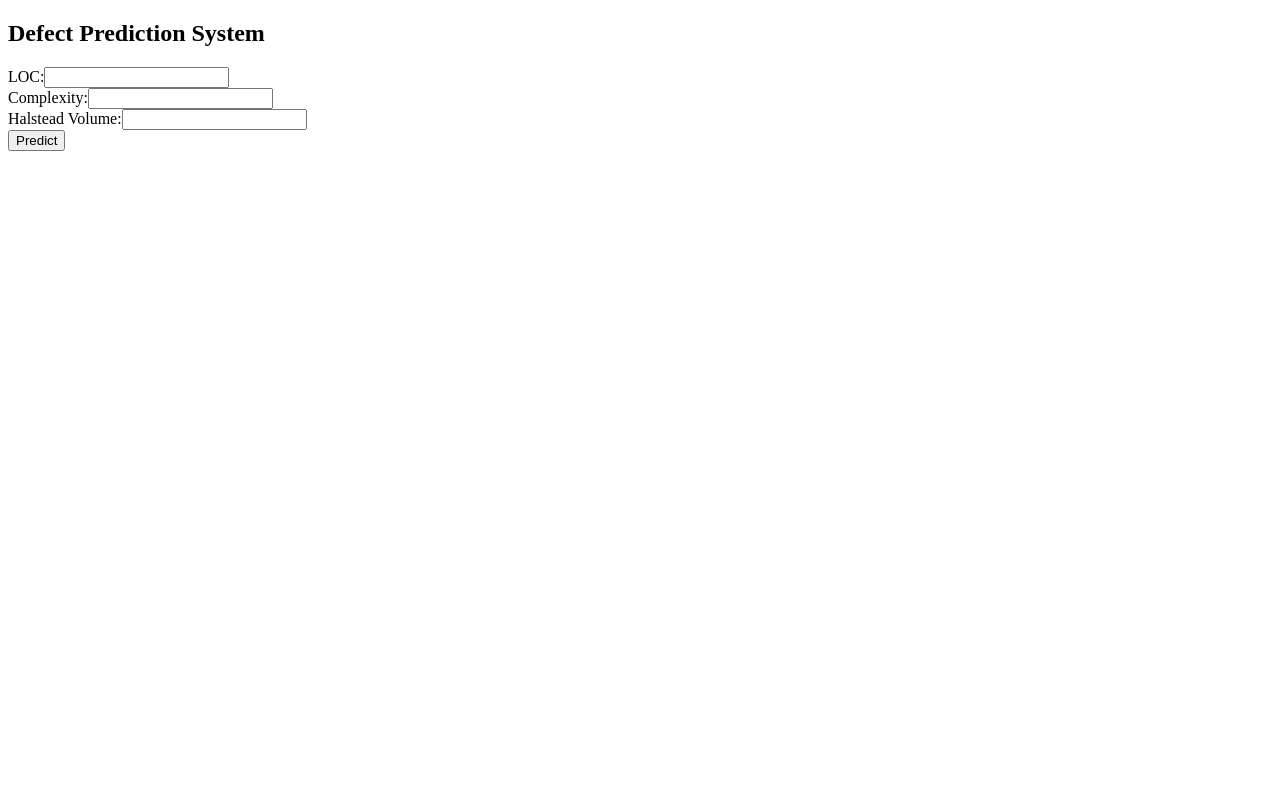
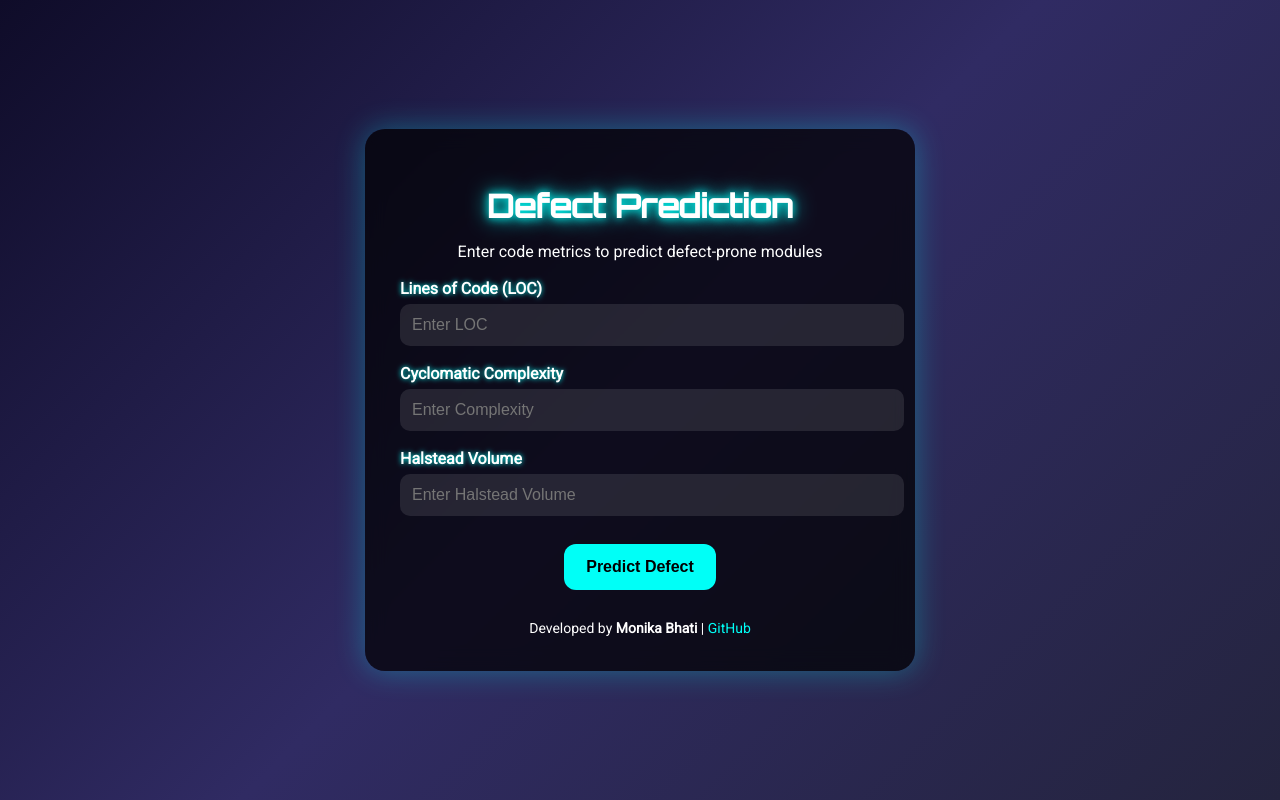
Before and after one commit to MonikaBuilds/DefectPrediction, a Flask app: page / in a window 1280 px wide. Run offline with Flask 3, Linux system fonts and the light colour scheme; parts of the project's set-up code (start-up, migrations or seed data) failed here and were passed over.

Commit message:
Describe what you changed, e.g., Updated frontend and fixed defect prediction input

```diff
--- a/app/app.py
+++ b/app/app.py
@@ -1,34 +1,43 @@
-from flask import Flask, request, render_template
+from flask import Flask, render_template, request
 import pickle
 import numpy as np
-from sklearn.preprocessing import StandardScaler
 
 app = Flask(__name__)
 
-# Load model
-with open(r"../model/defect_model.pkl", "rb") as f:
-    model = pickle.load(f)
+# Load your trained ML model (make sure defect_model.pkl exists in the app folder)
+model = pickle.load(open("defect_model.pkl", "rb"))
 
-scaler = StandardScaler()
-
-@app.route('/')
+@app.route("/")
 def home():
     return render_template("index.html")
 
-@app.route('/predict', methods=['POST'])
+@app.route("/predict", methods=["POST"])
 def predict():
-    try:
-        # Convert inputs to floats
-        features = [float(x) for x in request.form.values()]
-    except ValueError:
-        return render_template("index.html", prediction_text="Error: Please enter all numeric values.")
+    if request.method == "POST":
+        try:
+            # Get values from form
+            loc = int(request.form["loc"])
+            complexity = int(request.form["complexity"])
+            halstead = int(request.form["halstead"])
 
-    # Scale features and predict
-    features_scaled = scaler.fit_transform([features])
-    prediction = model.predict(features_scaled)
-    result = "Defective" if prediction[0] == 1 else "Clean"
-    return render_template("index.html", prediction_text=f"Module is {result}")
+            # Convert to numpy array
+            features = np.array([[loc, complexity, halstead]])
 
+            # Predict
+            prediction = model.predict(features)[0]
+            result = "Defect Prone" if prediction == 1 else "Not Defect Prone"
+
+            # Send back values + prediction
+            return render_template(
+                "index.html",
+                prediction=result,
+                loc=loc,
+                complexity=complexity,
+                halstead=halstead
+            )
+
+        except Exception as e:
+            return render_template("index.html", prediction=f"Error: {str(e)}")
 
 if __name__ == "__main__":
     app.run(debug=True)
--- a/app/static/style.css
+++ b/app/static/style.css
@@ -0,0 +1,114 @@
+/* Global Styles */
+body {
+    font-family: 'Roboto', sans-serif;
+    background: linear-gradient(135deg, #0f0c29, #302b63, #24243e);
+    color: #fff;
+    display: flex;
+    justify-content: center;
+    align-items: center;
+    min-height: 100vh;
+    margin: 0;
+}
+
+/* Container */
+.container {
+    background: rgba(0,0,0,0.7);
+    padding: 35px;
+    border-radius: 20px;
+    width: 100%;
+    max-width: 480px;
+    box-shadow: 0 0 30px rgba(0,255,255,0.3);
+    text-align: center;
+    backdrop-filter: blur(10px);
+}
+
+/* Heading */
+h1 {
+    font-family: 'Orbitron', sans-serif;
+    margin-bottom: 10px;
+    text-shadow: 0 0 8px #00fff7, 0 0 20px #00fff7;
+}
+
+/* Input Groups */
+.input-group {
+    margin: 18px 0;
+    text-align: left;
+}
+
+label {
+    display: block;
+    margin-bottom: 6px;
+    font-weight: bold;
+    text-shadow: 0 0 5px #00fff7;
+}
+
+input {
+    width: 100%;
+    padding: 12px;
+    border-radius: 10px;
+    border: none;
+    outline: none;
+    font-size: 16px;
+    background: rgba(255,255,255,0.1);
+    color: #fff;
+    transition: 0.3s;
+}
+
+input:focus {
+    background: rgba(255,255,255,0.2);
+    box-shadow: 0 0 10px #00fff7;
+}
+
+/* Button */
+button {
+    background: #00fff7;
+    color: #000;
+    padding: 14px 22px;
+    border: none;
+    border-radius: 12px;
+    cursor: pointer;
+    font-size: 16px;
+    margin-top: 10px;
+    font-weight: bold;
+    transition: 0.3s;
+}
+
+button:hover {
+    background: #00cfcf;
+    box-shadow: 0 0 15px #00fff7;
+}
+
+/* Prediction Result */
+.result {
+    margin-top: 25px;
+    padding: 18px;
+    border-radius: 12px;
+    font-size: 18px;
+    font-weight: bold;
+    text-shadow: 0 0 5px #000;
+}
+
+.result.defective {
+    background: rgba(255,0,0,0.7);
+    box-shadow: 0 0 20px red;
+}
+
+.result.not-defective {
+    background: rgba(0,255,0,0.7);
+    box-shadow: 0 0 20px lime;
+}
+
+/* Footer */
+footer {
+    margin-top: 30px;
+    font-size: 14px;
+}
+
+a {
+    color: #00fff7;
+    text-decoration: none;
+}
+
+a:hover {
+    text-decoration: underline;
+}
--- a/app/templates/index.html
+++ b/app/templates/index.html
@@ -1,17 +1,46 @@
 <!DOCTYPE html>
-<html>
+<html lang="en">
 <head>
-    <title>Defect Prediction System</title>
+    <meta charset="UTF-8">
+    <meta name="viewport" content="width=device-width, initial-scale=1.0">
+    <title>Futuristic Defect Prediction</title>
+    <link rel="stylesheet" href="{{ url_for('static', filename='style.css') }}">
+    <link href="https://fonts.googleapis.com/css2?family=Orbitron:wght@500&family=Roboto&display=swap" rel="stylesheet">
 </head>
 <body>
-    <h2>Defect Prediction System</h2>
+
+<div class="container">
+    <h1>Defect Prediction</h1>
+    <p>Enter code metrics to predict defect-prone modules</p>
+
     <form action="/predict" method="post">
-        <label>LOC:</label><input type="text" name="loc" required><br>
-        <label>Complexity:</label><input type="text" name="complexity" required><br>
-        <label>Halstead Volume:</label><input type="text" name="halstead" required><br>
+        <div class="input-group">
+            <label for="loc">Lines of Code (LOC)</label>
+            <input type="number" id="loc" name="loc" placeholder="Enter LOC" value="{{ loc or '' }}" required>
+        </div>
+        <div class="input-group">
+            <label for="complexity">Cyclomatic Complexity</label>
+            <input type="number" id="complexity" name="complexity" placeholder="Enter Complexity" value="{{ complexity or '' }}" required>
+        </div>
+        <div class="input-group">
+            <label for="halstead">Halstead Volume</label>
+            <input type="number" id="halstead" name="halstead" placeholder="Enter Halstead Volume" value="{{ halstead or '' }}" required>
+        </div>
 
-        <input type="submit" value="Predict">
+        <button type="submit">Predict Defect</button>
     </form>
-    <h3>{{ prediction_text }}</h3>
+
+    {% if prediction %}
+    <div class="result {% if prediction == 'Defective' %}defective{% else %}not-defective{% endif %}">
+        <h2>Prediction Result:</h2>
+        <p>{{ prediction }}</p>
+    </div>
+    {% endif %}
+
+    <footer>
+        Developed by <strong>Monika Bhati</strong> | <a href="https://github.com/MonikaBuilds" target="_blank">GitHub</a>
+    </footer>
+</div>
+
 </body>
 </html>
```
Also changed, not shown: 2 other files.
